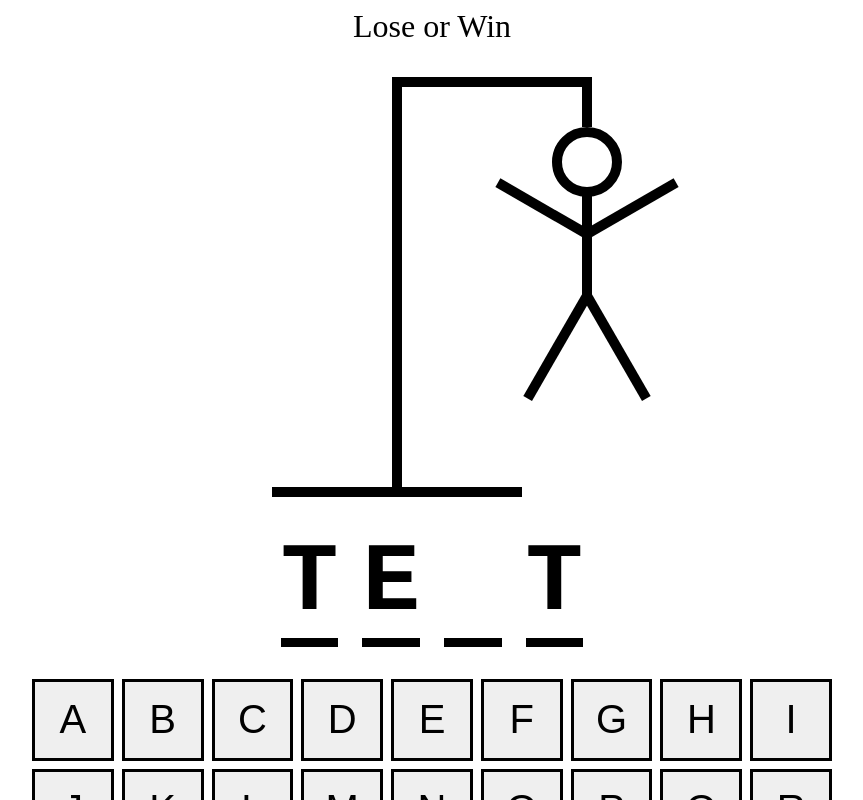
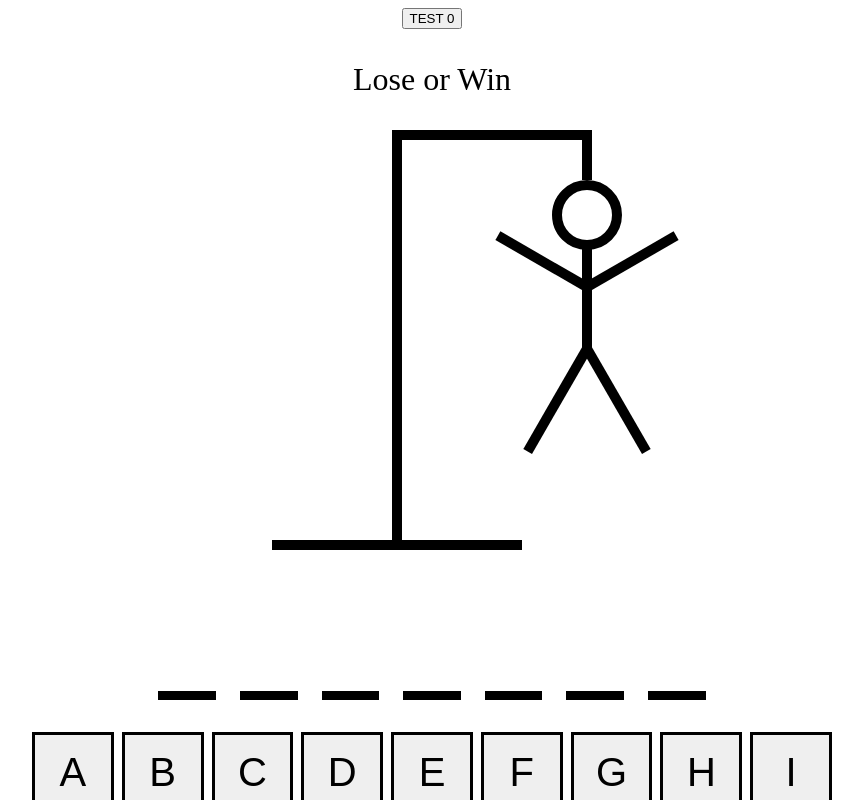
Before and after one commit to danangsw/hangman-react-ts, a React (Vite) app: page / in a window 1280 px wide. Shown: the top 800 px of the page, without its empty margins (208-1071 px from the left). Built offline with nearby package versions, Linux system fonts and the light colour scheme; the HTML template or start-up script is replaced by a standard one.

Commit message:
add more

```diff
--- a/src/App.tsx
+++ b/src/App.tsx
@@ -5,29 +5,28 @@ import HangmanDrawing from './component/HangmanDrawing'
 import HangmanWord from './component/HangmanWord'
 import HangmanKeyboard from './component/HangmanKeyboard'
 
-type HangmanState = {
-  guessWord: string;
-  guessedWords: string[];
+const generateRandomWord = () => {
+  return words[Math.floor(Math.random() * words.length)];
 }
 
 class App extends Component {
-  state: HangmanState= {
-      guessWord: this.genWord(),
-      guessedWords: []
+  state = {
+      word: generateRandomWord(),
+      guessedLetters: [],
+      incorrectLetter: 0
   };
 
-  guessWord = () => {
+  testGuessWord = () => {
+    const newWord = generateRandomWord();
+    const guessWordTest = newWord.split('').filter((_, i) => i % 2 === 0);
+    const countIncorrect = newWord.split('').filter((e) => !guessWordTest.includes(e)).length
     this.setState({
-        guessWord: this.genWord(),
-        guessedWords: [...this.state.guessedWords, this.state.guessWord]
+        word: newWord,
+      // testing purpose
+        guessedLetters: guessWordTest,
+        incorrectLetter: countIncorrect
     });
-
-    console.log(this.state.guessWord, this.state.guessedWords);
   };
-
-  genWord() {
-    return words[Math.floor(Math.random() * words.length)];
-  }
 
   render() {
     return (
@@ -40,10 +39,10 @@ class App extends Component {
           margin: '0 auto',
           alignItems: 'center',
         }}>
-        {/* <button onClick={this.guessWord}>TEST</button> */}
+        <button onClick={this.testGuessWord}>TEST {this.state.incorrectLetter}</button>
         <HangmanResult />
         <HangmanDrawing />
-        <HangmanWord />
+        <HangmanWord word={this.state.word} guessedLetters={this.state.guessedLetters} />
         <div style={{ alignSelf: 'stretch' }}>
             <HangmanKeyboard />
         </div>
--- a/src/component/HangmanWord.tsx
+++ b/src/component/HangmanWord.tsx
@@ -1,13 +1,12 @@
 import { Component } from "react";
 
-class HangmanWord extends Component
+interface HangmanWordState {
+    word: string,
+    guessedLetters: string[],
+}
+
+class HangmanWord extends Component<HangmanWordState>
 {
-    words = 'test';
-    guessedLetters = ['e', 't', 'x'];
-    incorrectLetters = this.guessedLetters.filter(
-        letter => !this.words.includes(letter)
-    )
-
     render() {
         return (<div style={{
             display: 'flex',
@@ -17,10 +16,10 @@ class HangmanWord extends Component
             textTransform: 'uppercase',
             fontFamily: 'monospace'
         }}>
-            {this.words.split('').map((letter, index) => (
+            {this.props.word.split('').map((letter, index) => (
                 <span style={{ borderBottom: '.1em solid black' }} key={`char-${index}`}>
                     <span style={{
-                        visibility: this.guessedLetters.includes(letter) ?
+                        visibility: this.props.guessedLetters.includes(letter) ?
                             'visible': 'hidden' }}>
                         {letter}
                     </span>
```
